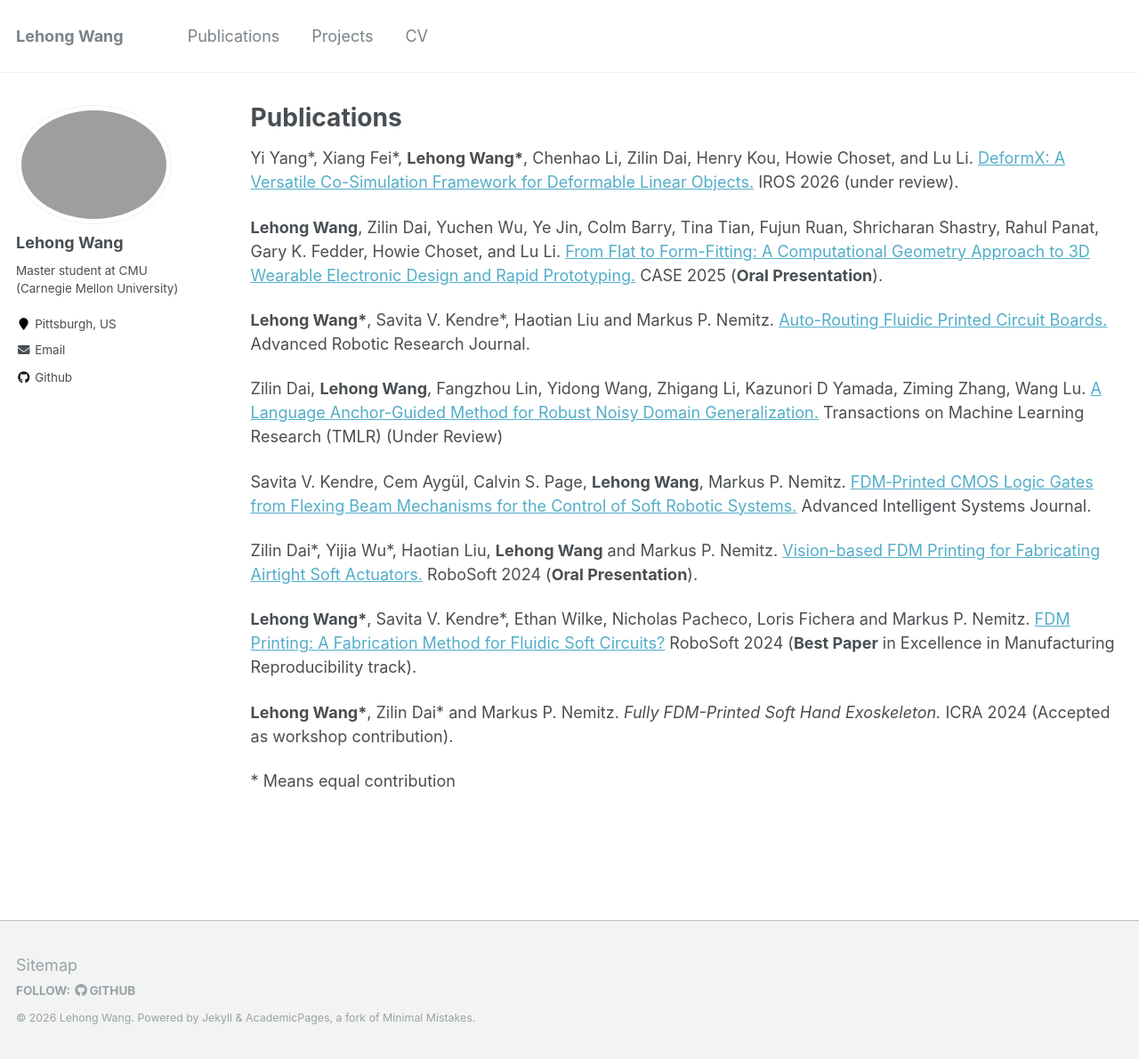
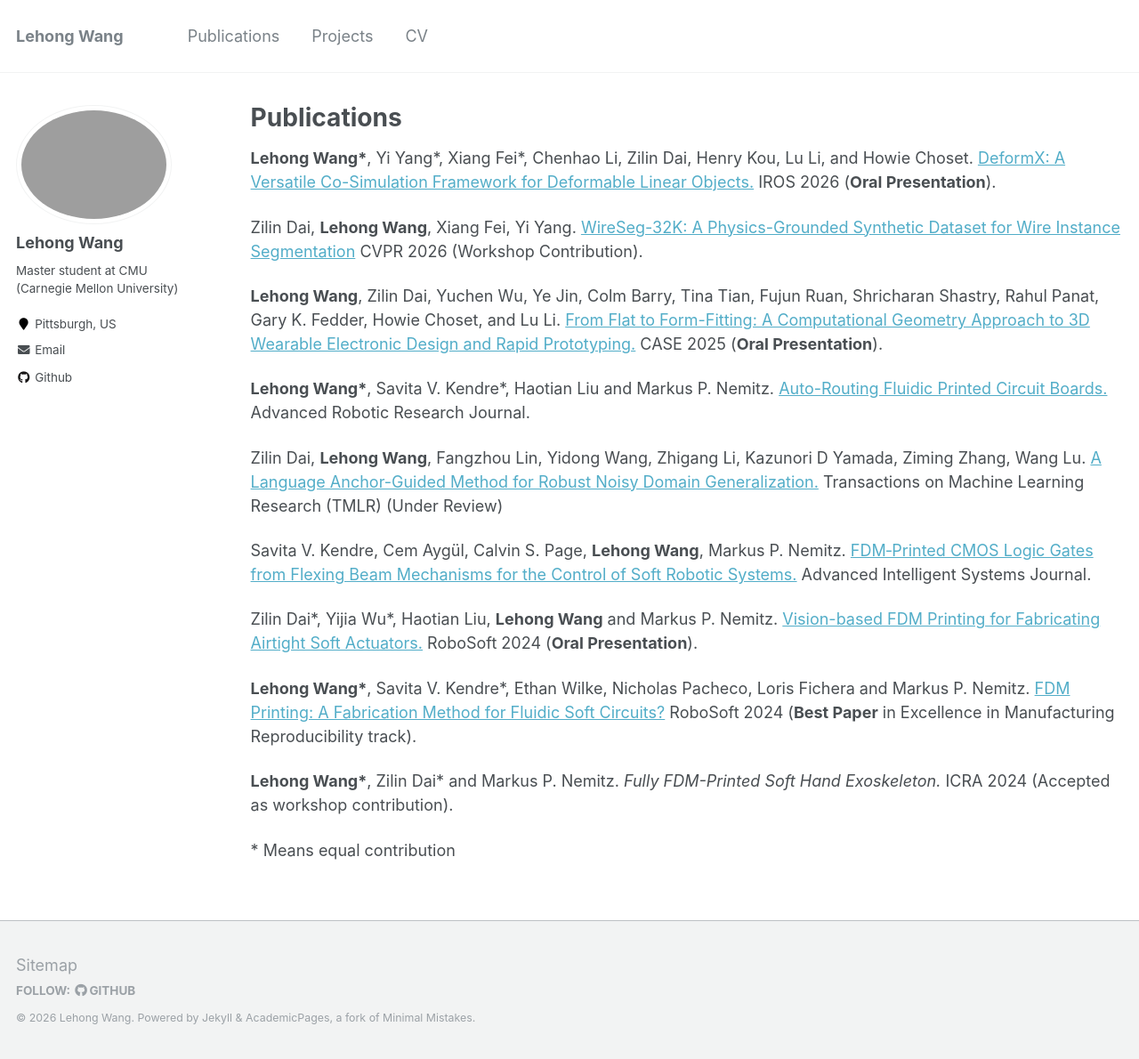
Before and after one commit to Lehong-Wang/Lehong-Wang.github.io, a Jekyll site: the page built from _pages/publications.md, in a window 1280 px wide and 1190 px high. Shown: the whole window at 89% size. Built offline with Jekyll 4.4.1, drawn with Linux system fonts in a browser that asks for light colours.

Commit message:
Update publications.md

```diff
--- a/_pages/publications.md
+++ b/_pages/publications.md
@@ -18,7 +18,10 @@ author_profile: true
 <!-- # Research -->
 
 
-Yi Yang\*, Xiang Fei\*, **Lehong Wang\***, Chenhao Li, Zilin Dai, Henry Kou, Howie Choset, and Lu Li. [DeformX: A Versatile Co-Simulation Framework for Deformable Linear Objects.]() IROS 2026 (under review).
+**Lehong Wang\***, Yi Yang\*, Xiang Fei\*, Chenhao Li, Zilin Dai, Henry Kou, Lu Li, and Howie Choset. [DeformX: A Versatile Co-Simulation Framework for Deformable Linear Objects.]() IROS 2026 (**Oral Presentation**).
+
+Zilin Dai, **Lehong Wang**, Xiang Fei, Yi Yang.
+[WireSeg-32K: A Physics-Grounded Synthetic Dataset for Wire Instance Segmentation](https://syndata4cv.github.io/) CVPR 2026 (Workshop Contribution).
 
 **Lehong Wang**, Zilin Dai, Yuchen Wu, Ye Jin, Colm Barry, Tina Tian, Fujun Ruan, Shricharan Shastry, Rahul Panat, Gary K. Fedder, Howie Choset, and Lu Li. [From Flat to Form-Fitting: A Computational Geometry Approach to 3D Wearable Electronic Design and Rapid Prototyping.](https://ieeexplore.ieee.org/abstract/document/11163901) CASE 2025 (**Oral Presentation**).
 
```
